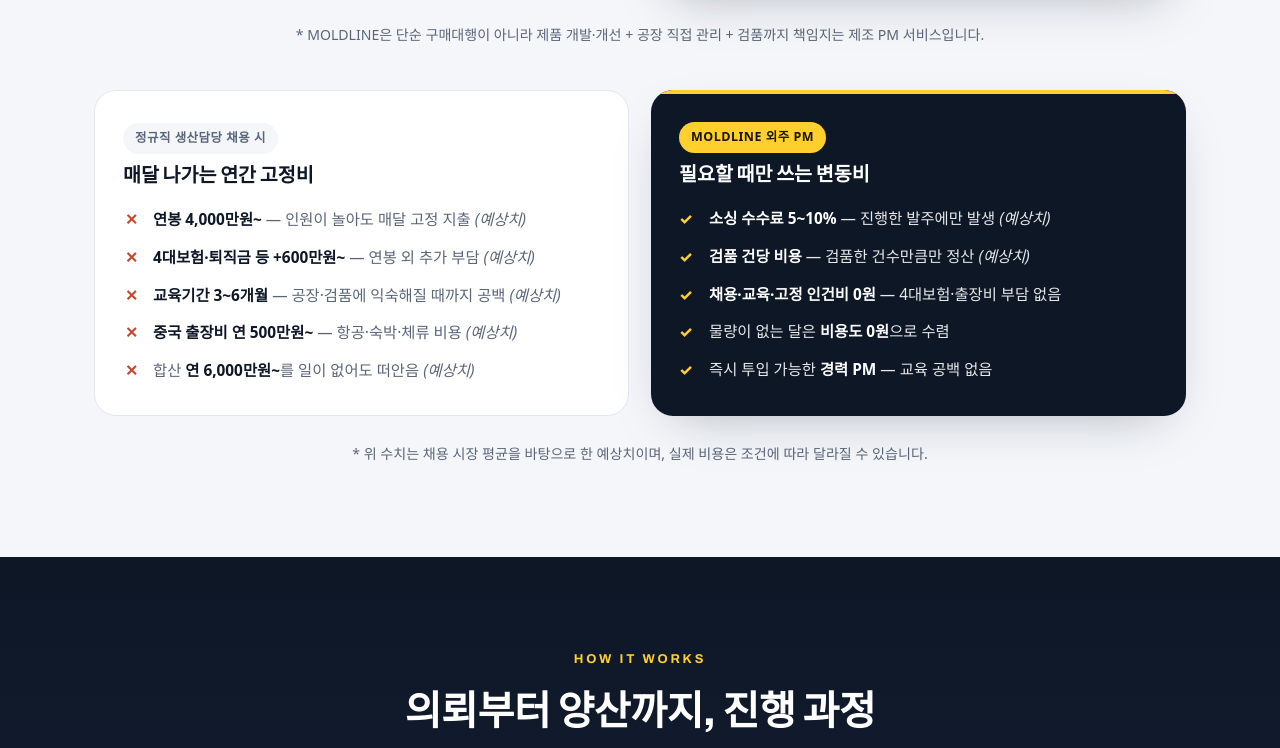
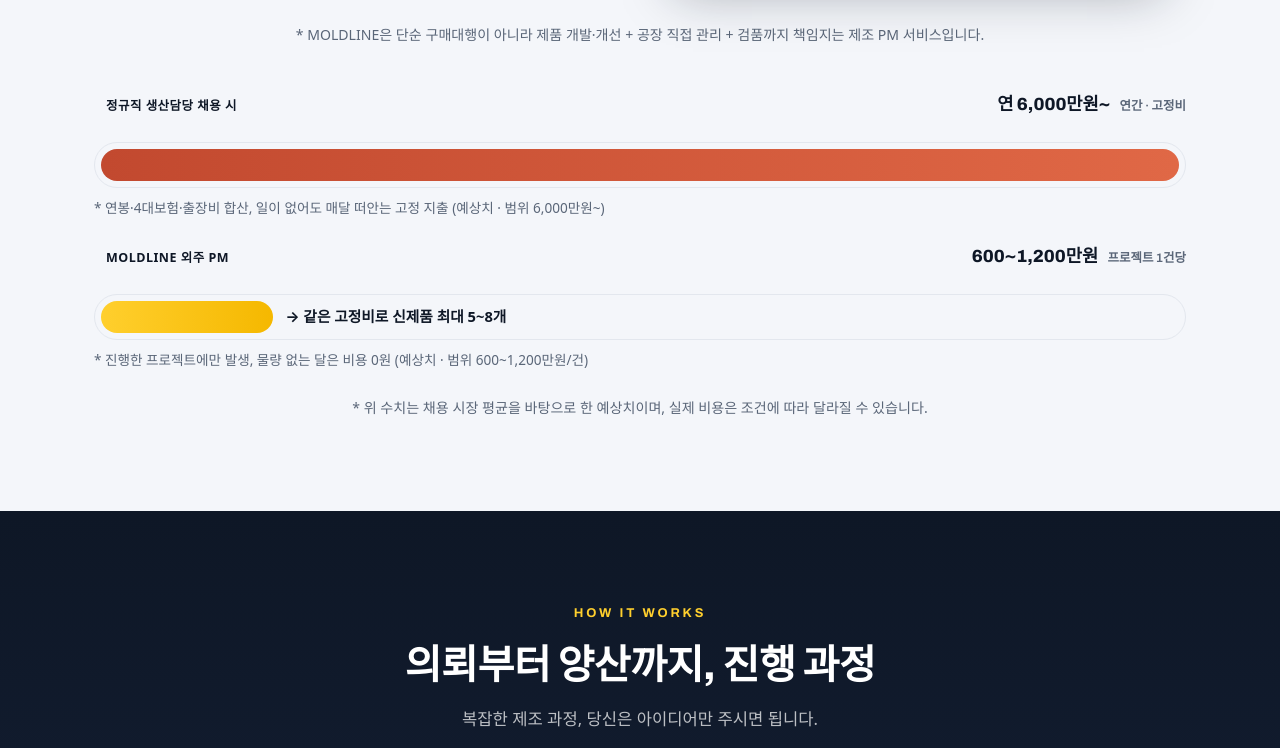
Before and after one commit to JaydenWork/moldline, a website: page index.html in a window 1280 px wide. Shown: the part 2917-3665 px from the top of the page. Drawn offline with Linux system fonts and the light colour scheme; a web font is replaced by a local one.

Commit message:
차별점 비용 비교를 정규직 vs 외주 PM CSS 가로 막대그래프로 교체
기존 2단 비교 카드를 막대그래프 2개로 변경. 정규직 연간 고정비는 100% 폭,
외주 PM 1건당은 약 16% 폭으로 칠하고 막대 끝에 "같은 고정비로 신제품 최대 5~8개"
환산 문구 추가. 단위·예상치 범위 캡션 명시, 기존 data-reveal IntersectionObserver를
재사용해 스크롤 진입 시 0→목표폭 width transition으로 채워지도록 구현.

```diff
--- a/index.html
+++ b/index.html
@@ -170,28 +170,27 @@
       </div>
       <p class="cost-note">* MOLDLINE은 단순 구매대행이 아니라 제품 개발·개선 + 공장 직접 관리 + 검품까지 책임지는 제조 PM 서비스입니다.</p>
 
-      <div class="compare__grid">
-        <div class="compare__col compare__col--bad">
-          <span class="compare__label">정규직 생산담당 채용 시</span>
-          <p class="compare__name">매달 나가는 연간 고정비</p>
-          <ul class="compare__list">
-            <li><strong>연봉 4,000만원~</strong> — 인원이 놀아도 매달 고정 지출 <em>(예상치)</em></li>
-            <li><strong>4대보험·퇴직금 등 +600만원~</strong> — 연봉 외 추가 부담 <em>(예상치)</em></li>
-            <li><strong>교육기간 3~6개월</strong> — 공장·검품에 익숙해질 때까지 공백 <em>(예상치)</em></li>
-            <li><strong>중국 출장비 연 500만원~</strong> — 항공·숙박·체류 비용 <em>(예상치)</em></li>
-            <li>합산 <strong>연 6,000만원~</strong>를 일이 없어도 떠안음 <em>(예상치)</em></li>
-          </ul>
+      <div class="cost-bars">
+        <div class="cost-bar" data-reveal="up">
+          <div class="cost-bar__head">
+            <span class="compare__label">정규직 생산담당 채용 시</span>
+            <span class="cost-bar__amt">연 6,000만원~ <small>연간 · 고정비</small></span>
+          </div>
+          <div class="cost-bar__track">
+            <span class="cost-bar__fill cost-bar__fill--bad" style="--bar-w: 100%;"></span>
+          </div>
+          <p class="cost-bar__cap">* 연봉·4대보험·출장비 합산, 일이 없어도 매달 떠안는 고정 지출 <em>(예상치 · 범위 6,000만원~)</em></p>
         </div>
-        <div class="compare__col compare__col--good">
-          <span class="compare__label">MOLDLINE 외주 PM</span>
-          <p class="compare__name">필요할 때만 쓰는 변동비</p>
-          <ul class="compare__list">
-            <li><strong>소싱 수수료 5~10%</strong> — 진행한 발주에만 발생 <em>(예상치)</em></li>
-            <li><strong>검품 건당 비용</strong> — 검품한 건수만큼만 정산 <em>(예상치)</em></li>
-            <li><strong>채용·교육·고정 인건비 0원</strong> — 4대보험·출장비 부담 없음</li>
-            <li>물량이 없는 달은 <strong>비용도 0원</strong>으로 수렴</li>
-            <li>즉시 투입 가능한 <strong>경력 PM</strong> — 교육 공백 없음</li>
-          </ul>
+        <div class="cost-bar" data-reveal="up" style="--reveal-delay: 140ms;">
+          <div class="cost-bar__head">
+            <span class="compare__label">MOLDLINE 외주 PM</span>
+            <span class="cost-bar__amt">600~1,200만원 <small>프로젝트 1건당</small></span>
+          </div>
+          <div class="cost-bar__track">
+            <span class="cost-bar__fill cost-bar__fill--good" style="--bar-w: 16%;"></span>
+            <span class="cost-bar__conv">→ 같은 고정비로 신제품 최대 5~8개</span>
+          </div>
+          <p class="cost-bar__cap">* 진행한 프로젝트에만 발생, 물량 없는 달은 비용 0원 <em>(예상치 · 범위 600~1,200만원/건)</em></p>
         </div>
       </div>
       <p class="cost-note">* 위 수치는 채용 시장 평균을 바탕으로 한 예상치이며, 실제 비용은 조건에 따라 달라질 수 있습니다.</p>
--- a/styles.css
+++ b/styles.css
@@ -704,3 +704,33 @@
   .compare__grid { grid-template-columns: 1fr; gap: 16px; margin-top: 32px; }
   .compare__col { padding: 26px 22px; }
 }
+
+/* 비용 비교: 정규직 고정비 vs 외주 PM 변동비 — CSS 가로 막대그래프 */
+.cost-bars { display: grid; gap: 24px; margin-top: 44px; }
+.cost-bar__head {
+  display: flex; justify-content: space-between; align-items: baseline;
+  gap: 12px; flex-wrap: wrap; margin-bottom: 10px;
+}
+.cost-bar__amt {
+  font-family: "Archivo", "IBM Plex Sans KR", sans-serif;
+  font-size: 1.1rem; font-weight: 800; color: var(--ink);
+}
+.cost-bar__amt small { font-weight: 600; font-size: 0.78rem; color: var(--slate); margin-left: 6px; }
+.cost-bar__track {
+  display: flex; align-items: center; gap: 12px;
+  background: var(--soft); border: 1.5px solid var(--line);
+  border-radius: 999px; padding: 6px; min-height: 44px;
+}
+.cost-bar__fill {
+  flex: 0 0 auto; width: 0; height: 32px; border-radius: 999px;
+  transition: width 1.1s cubic-bezier(.22,.61,.36,1);
+}
+.cost-bar__fill--bad { background: linear-gradient(90deg, #c2492f, #e06846); }
+.cost-bar__fill--good { background: linear-gradient(90deg, var(--accent), var(--accent-deep)); }
+.cost-bar[data-reveal].is-in .cost-bar__fill { width: var(--bar-w); }
+.cost-bar__conv { font-size: 0.92rem; font-weight: 700; color: var(--ink); word-break: keep-all; }
+.cost-bar__cap { margin-top: 10px; color: var(--slate); font-size: 0.85rem; line-height: 1.5; word-break: keep-all; }
+.cost-bar__cap em { font-style: normal; }
+@media (prefers-reduced-motion: reduce) {
+  .cost-bar__fill { transition: none; }
+}
```
